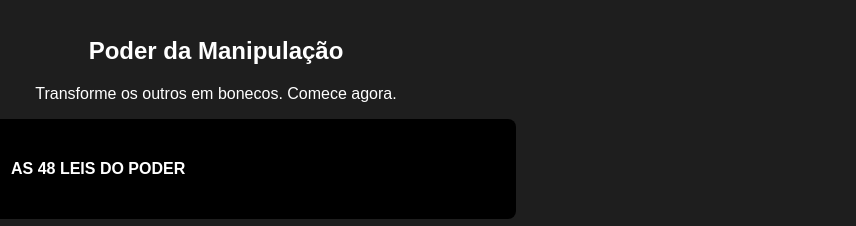
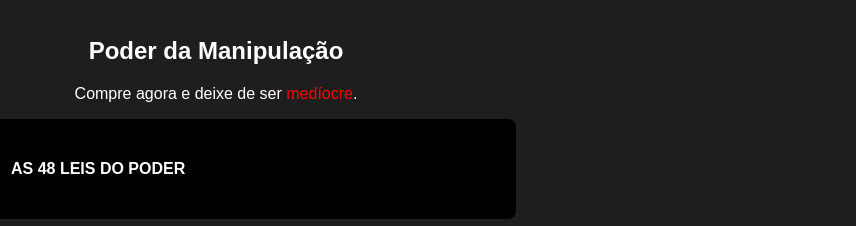
Before and after one commit to matheus9848/site-index, a plain HTML site: page index.html in a window 1280 px wide. Shown: the part 363-589 px from the top of the page, 424-1280 px from the left. Drawn offline with Linux system fonts and the light colour scheme.

Commit message:
Update index.html

```diff
--- a/index.html
+++ b/index.html
@@ -75,7 +75,7 @@
 
   <div class="content">
     <h2>Poder da Manipulação</h2>
-    <p>Transforme os outros em bonecos. Comece agora.</p>
+    <p>Compre agora e deixe de ser <span style="color: red;">medíocre</span>.</p>
 
     <div class="book">
       <img src="as-48-leis-do-poder.jpg" alt="48 Leis do Poder">
```
